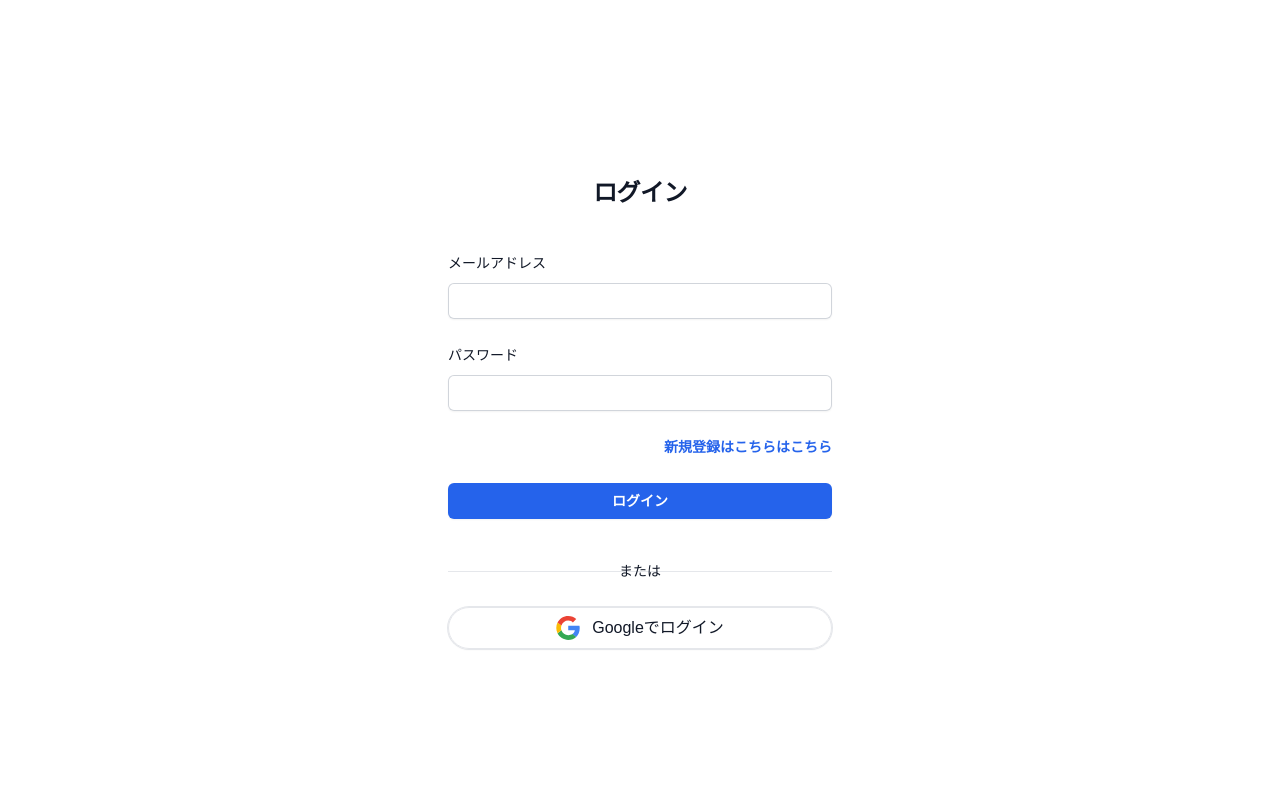
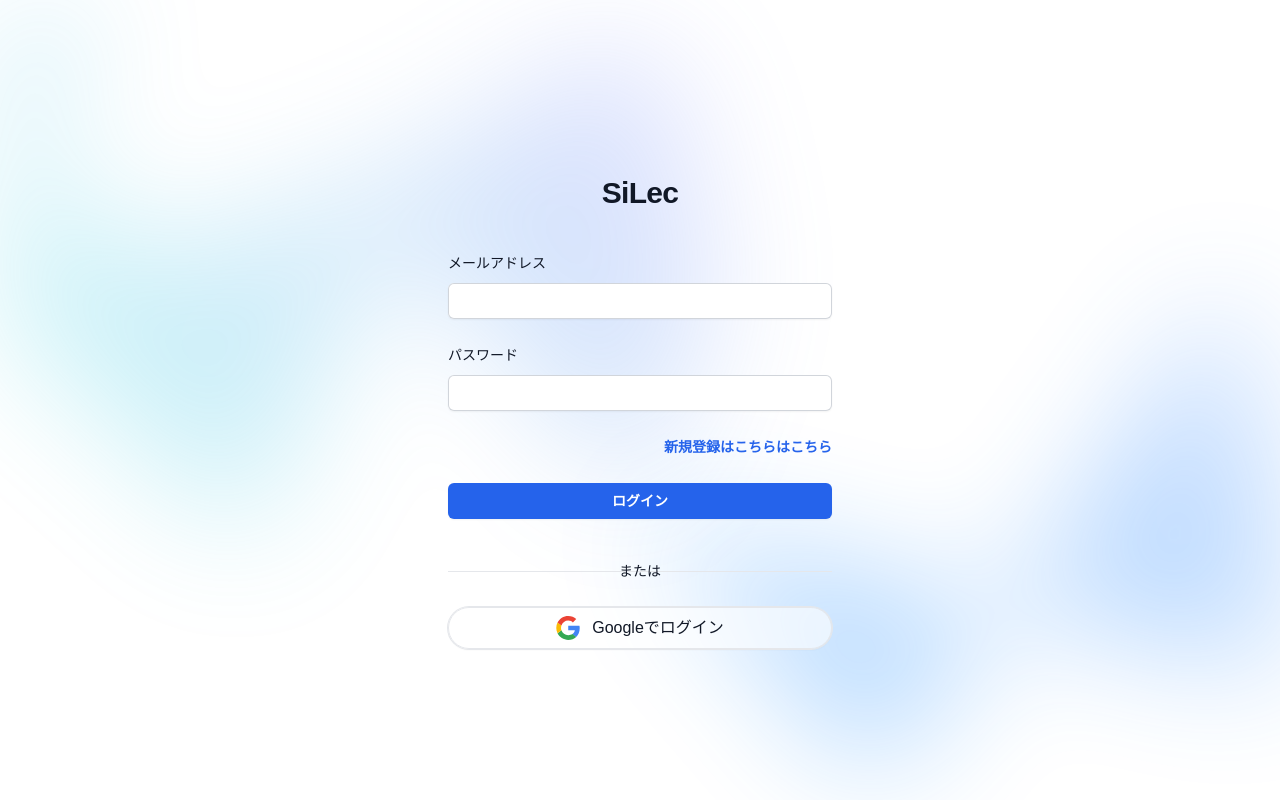
Before and after one commit to ogurilab/KOM, a Next.js app: page /auth in a window 1280 px wide. Built offline with nearby package versions, Linux system fonts and the light colour scheme; no server answers.

Commit message:
fix auth

```diff
--- a/src/components/pattern/index.tsx
+++ b/src/components/pattern/index.tsx
@@ -6,7 +6,7 @@ export function Pattern() {
         className="pointer-events-none fixed inset-x-0 top-1/2 -z-10  -translate-y-1/2  transform-gpu overflow-hidden opacity-30 blur-3xl"
       >
         <div
-          className="ml-[max(50%,10rem)] aspect-[1313/771] w-[82.0625rem] bg-gradient-to-tr from-[#0084ff] to-[#fa74ff]"
+          className="ml-[max(50%,10rem)] aspect-[1313/771] w-[82.0625rem] bg-gradient-to-tr from-[#0084ff] to-[#7492ff]"
           style={{
             clipPath:
               "polygon(74.1% 44.1%, 100% 61.6%, 97.5% 26.9%, 85.5% 0.1%, 80.7% 2%, 72.5% 32.5%, 60.2% 62.4%, 52.4% 68.1%, 47.5% 58.3%, 45.2% 34.5%, 27.5% 76.7%, 0.1% 64.9%, 17.9% 100%, 27.6% 76.8%, 76.1% 97.7%, 74.1% 44.1%)",
@@ -18,7 +18,7 @@ export function Pattern() {
         className="pointer-events-none fixed inset-x-0 top-0 -z-10 flex max-h-screen transform-gpu overflow-hidden pt-32 opacity-25 blur-3xl sm:pt-40 xl:justify-end"
       >
         <div
-          className="ml-[-22rem] aspect-[1313/771] w-[82.0625rem] flex-none origin-top-right rotate-[30deg] bg-gradient-to-tr from-[#00ddff] to-[#ff74df] xl:ml-0 xl:mr-[calc(50%-12rem)]"
+          className="ml-[-22rem] aspect-[1313/771] w-[82.0625rem] flex-none origin-top-right rotate-[30deg] bg-gradient-to-tr from-[#00ffd0] to-[#7d74ff] xl:ml-0 xl:mr-[calc(50%-12rem)]"
           style={{
             clipPath:
               "polygon(74.1% 44.1%, 100% 61.6%, 97.5% 26.9%, 85.5% 0.1%, 80.7% 2%, 72.5% 32.5%, 60.2% 62.4%, 52.4% 68.1%, 47.5% 58.3%, 45.2% 34.5%, 27.5% 76.7%, 0.1% 64.9%, 17.9% 100%, 27.6% 76.8%, 76.1% 97.7%, 74.1% 44.1%)",
--- a/src/features/auth/components/index.tsx
+++ b/src/features/auth/components/index.tsx
@@ -1,4 +1,5 @@
 import React from "react";
+import { Pattern } from "@/components/pattern";
 import { useForm } from "@/features/auth/hooks/useForm";
 import { useGoogle } from "@/features/auth/hooks/useGoogle";
 
@@ -126,11 +127,13 @@ function AuthForm() {
 
 export function Auth() {
   return (
+    <>
+      <Pattern />
       <div className="flex min-h-screen flex-1 flex-col justify-center px-6 py-12 lg:px-8">
         <div className="sm:mx-auto sm:w-full sm:max-w-md">
           {/* <Logo /> */}
-        <h2 className="mt-6 text-center text-2xl font-bold leading-9 tracking-tight text-gray-900">
-          ログイン
+          <h2 className="mt-6 text-center text-3xl font-bold leading-9 tracking-tight text-gray-900">
+            SiLec
           </h2>
         </div>
 
@@ -155,5 +158,6 @@ export function Auth() {
           </div>
         </div>
       </div>
+    </>
   );
 }
```
Lines whose indentation alone changed are shown as unchanged.
